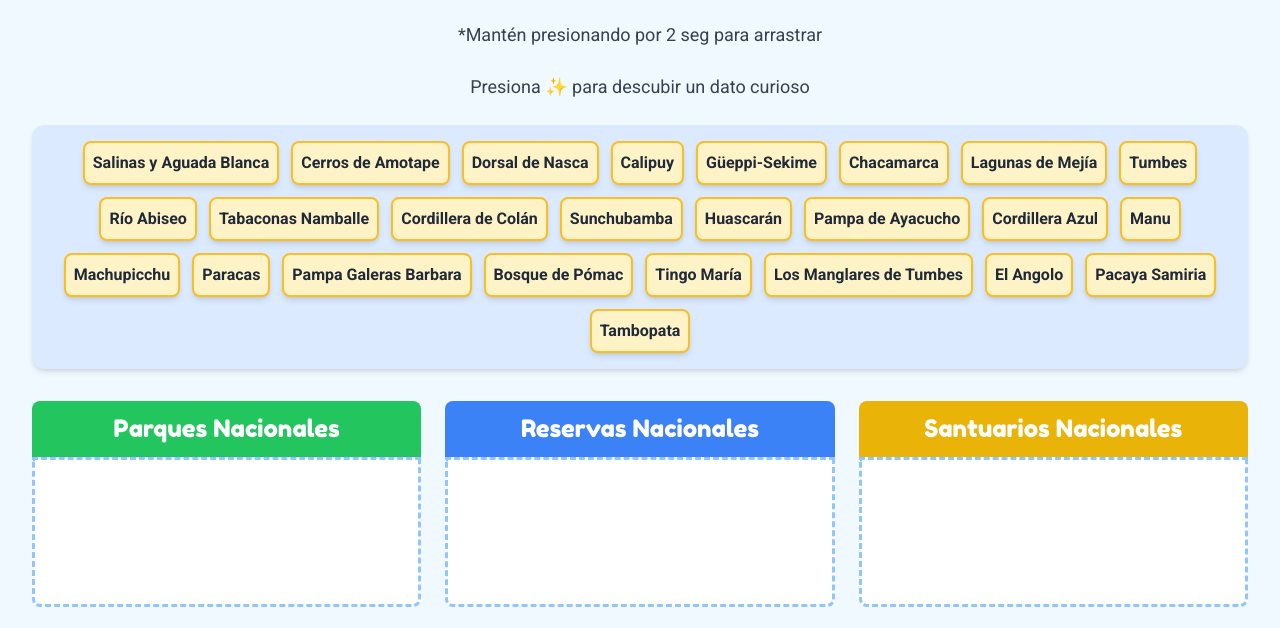
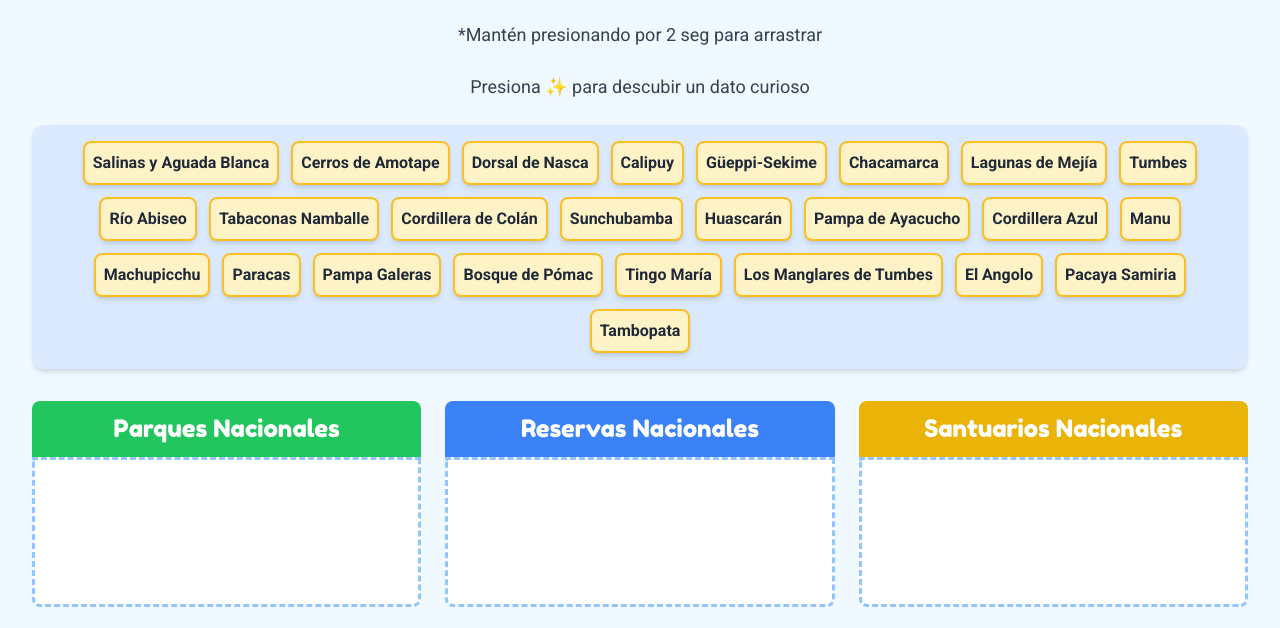
Before and after one commit to lomo-saltado/ecologia, a plain HTML site: page index.html in a window 1280 px wide. Shown: the part 119-747 px from the top of the page. Drawn offline with nearby package versions, Linux system fonts and the light colour scheme.

Commit message:
Update index.html

```diff
--- a/index.html
+++ b/index.html
@@ -156,7 +156,7 @@
                 { name: 'Tumbes', category: 'Reservas Nacionales' },
                 { name: 'Salinas y Aguada Blanca', category: 'Reservas Nacionales' },
                 { name: 'Paracas', category: 'Reservas Nacionales' },
-                { name: 'Pampa Galeras Barbara', category: 'Reservas Nacionales' },
+                { name: 'Pampa Galeras', category: 'Reservas Nacionales' },
                 { name: 'Pacaya Samiria', category: 'Reservas Nacionales' },
                 { name: 'Tambopata', category: 'Reservas Nacionales' },
                 { name: 'Cordillera de Colán', category: 'Santuarios Nacionales' },
```
